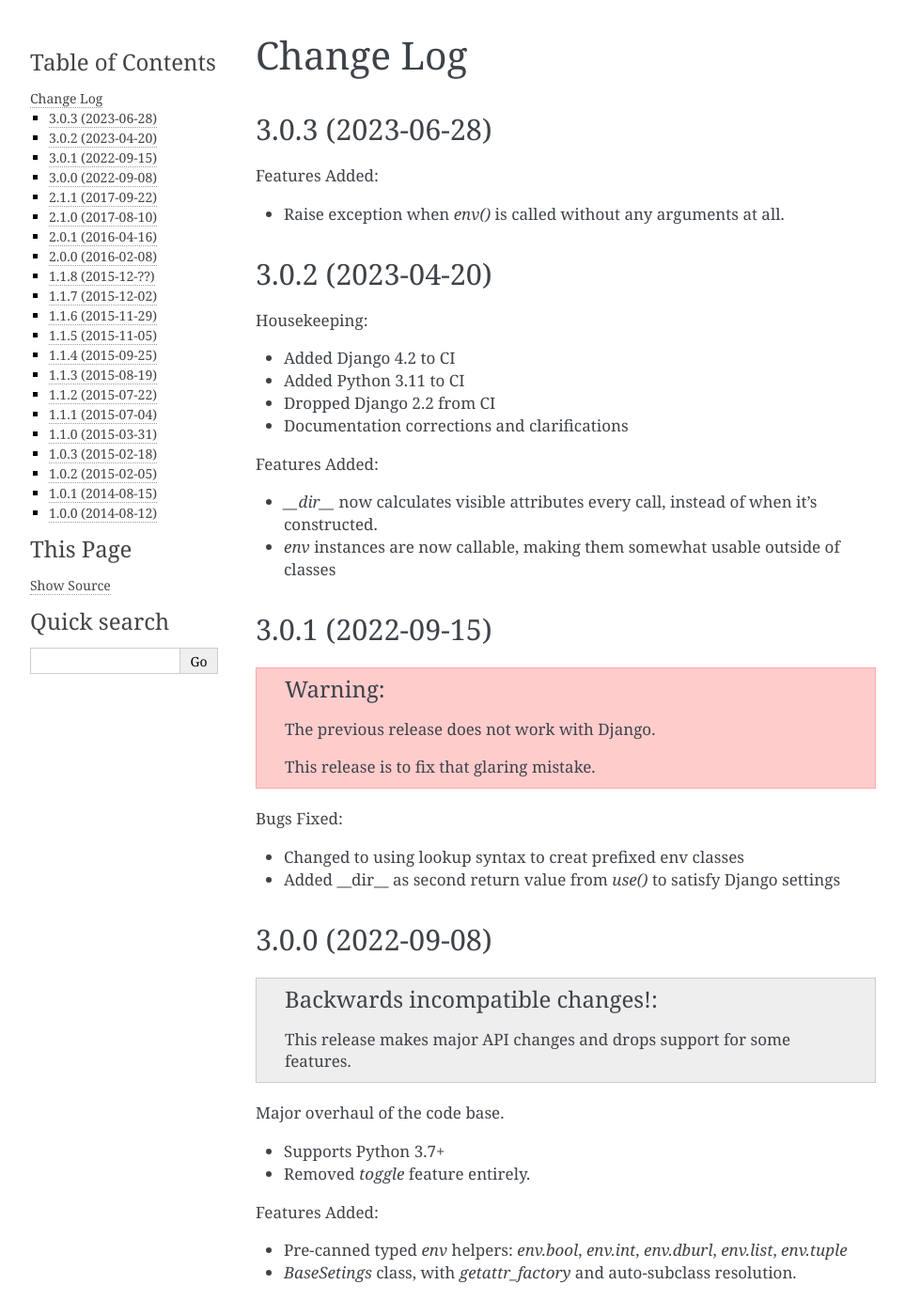
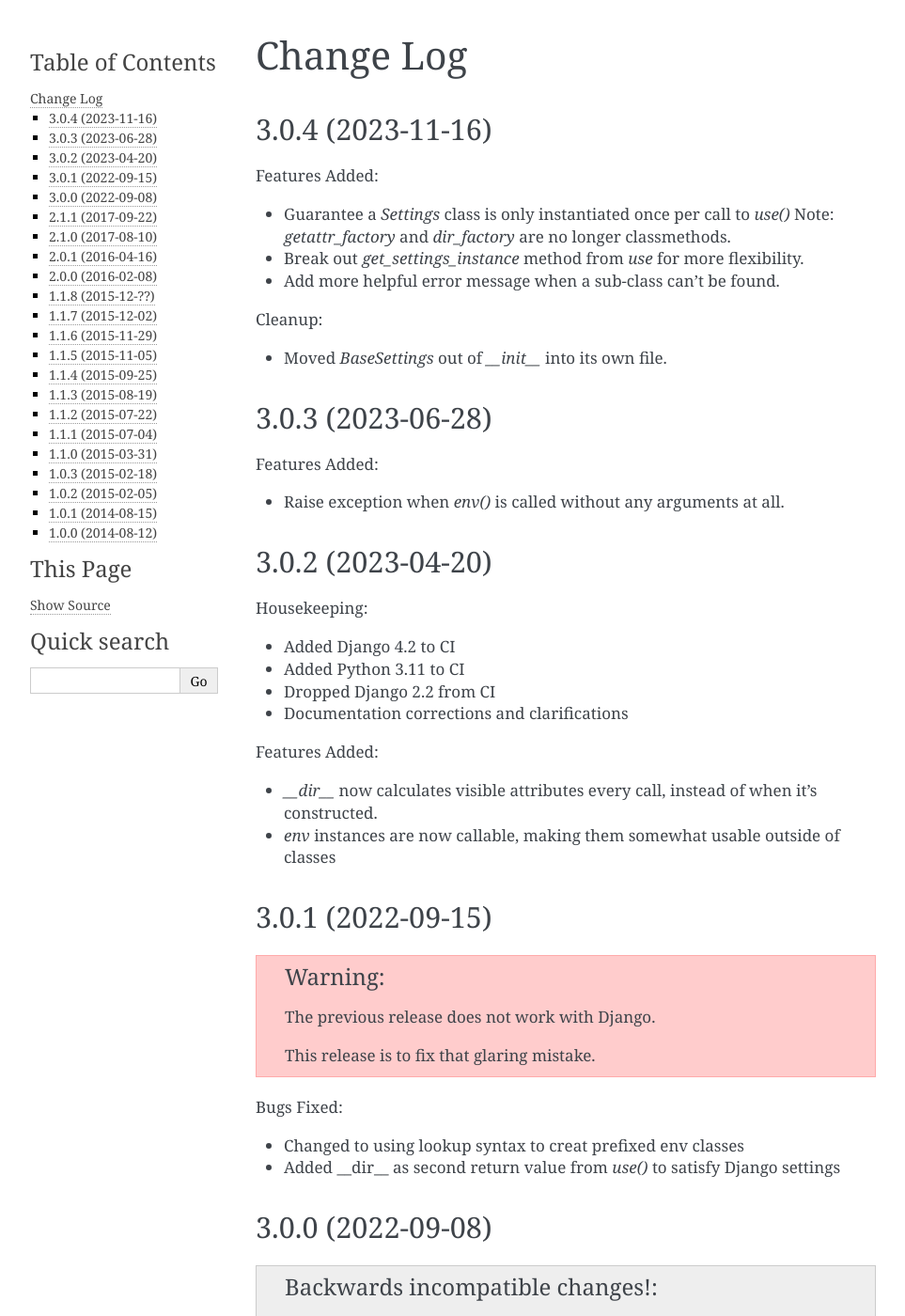
Before and after one commit to funkybob/django-classy-settings, a Sphinx documentation site: the page built from docs/changelog.rst, in a window 1280 px wide and 1400 px high. Shown: the whole window at 94% size, without its empty margins (148-1111 px from the left). Built offline with Sphinx 7.4.7, drawn with Linux system fonts in a browser that asks for light colours.

Commit message:
Update docs

```diff
--- a/docs/changelog.rst
+++ b/docs/changelog.rst
@@ -1,5 +1,19 @@
 Change Log
 ==========
+
+3.0.4 (2023-11-16)
+------------------
+
+Features Added:
+
+- Guarantee a `Settings` class is only instantiated once per call to `use()`
+  Note: `getattr_factory` and `dir_factory` are no longer classmethods.
+- Break out `get_settings_instance` method from `use` for more flexibility.
+- Add more helpful error message when a sub-class can't be found.
+
+Cleanup:
+
+- Moved `BaseSettings` out of `__init__` into its own file.
 
 3.0.3 (2023-06-28)
 ------------------
@@ -52,7 +66,7 @@ Features Added:
 
 - Pre-canned typed `env` helpers: `env.bool`, `env.int`, `env.dburl`,
   `env.list`, `env.tuple`
-- `BaseSetings` class, with `getattr_factory` and auto-subclass resolution.
+- `BaseSettings` class, with `getattr_factory` and auto-subclass resolution.
 
 2.1.1 (2017-09-22)
 ------------------
```
